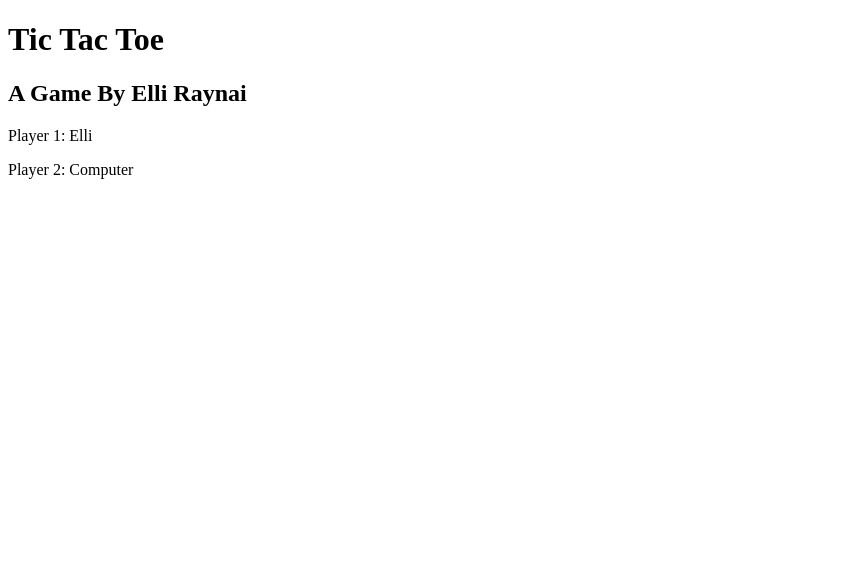
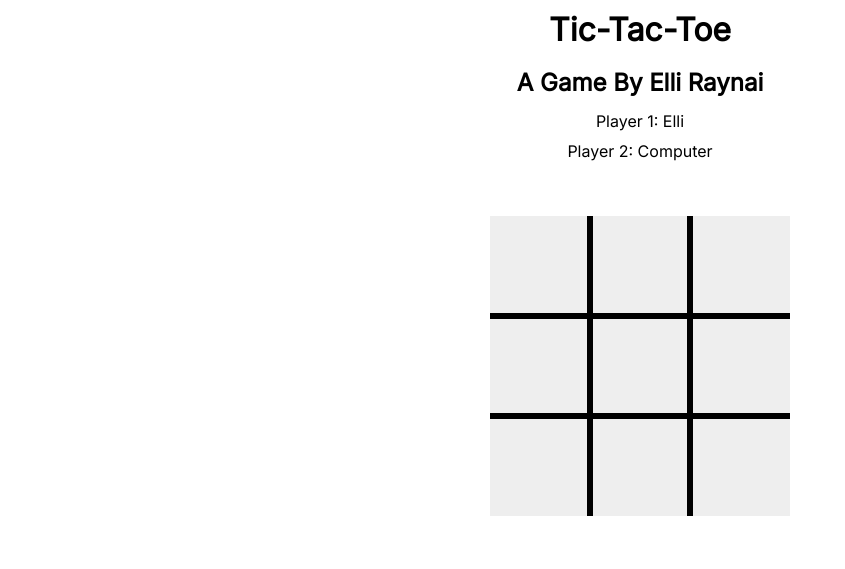
Before and after one commit to eraynai/tic-tac-toe, a website: page index.html in a window 1280 px wide. Shown: the whole page, without its empty margins (0-845 px from the left). Drawn offline with Linux system fonts and the light colour scheme.

Commit message:
board created

```diff
--- a/index.html
+++ b/index.html
@@ -10,12 +10,28 @@
       href="https://fonts.googleapis.com/css2?family=Inter:wght@300;400&display=swap"
       rel="stylesheet"
     />
+    <link rel="stylesheet" href="style.css" />
     <title>Document</title>
   </head>
   <body>
-    <h1>Tic Tac Toe</h1>
-    <h2>A Game By Elli Raynai</h2>
-    <p>Player 1: Elli</p>
-    <p>Player 2: Computer</p>
+    <div class="container">
+      <h1>Tic-Tac-Toe</h1>
+      <h2>A Game By Elli Raynai</h2>
+      <p>Player 1: Elli</p>
+      <p>Player 2: Computer</p>
+      <div class="play-container">
+        <div class="play-area">
+          <div id="block_0" class="block"></div>
+          <div id="block_1" class="block"></div>
+          <div id="block_2" class="block"></div>
+          <div id="block_3" class="block"></div>
+          <div id="block_4" class="block"></div>
+          <div id="block_5" class="block"></div>
+          <div id="block_6" class="block"></div>
+          <div id="block_7" class="block"></div>
+          <div id="block_8" class="block"></div>
+        </div>
+      </div>
+    </div>
   </body>
 </html>
--- a/style.css
+++ b/style.css
@@ -0,0 +1,74 @@
+* {
+  margin: 0;
+  padding: 0;
+  box-sizing: border-box;
+  font-family: "Inter", sans-serif;
+}
+
+.container {
+  margin: 0 auto;
+  width: 90%;
+}
+
+h1,
+h2 {
+  text-align: center;
+  padding: 0.6rem;
+}
+
+p {
+  text-align: center;
+  padding: 0.3rem;
+}
+
+.play-container {
+  min-height: 50vh;
+  display: flex;
+  flex-direction: column;
+  justify-content: center;
+  align-items: center;
+}
+
+.play-area {
+  display: grid;
+  width: 300px;
+  height: 300px;
+  grid-template-columns: auto auto auto;
+  background-color: #eee;
+}
+
+.block {
+  display: flex;
+  width: 100px;
+  height: 100px;
+  align-items: center;
+  justify-content: center;
+  font-size: 3rem;
+  font-weight: bold;
+  border: 3px solid black;
+  transition: background 0.2s ease-in-out;
+}
+
+#block_0,
+#block_1,
+#block_2 {
+  border-top: none;
+}
+
+#block_0,
+#block_3,
+#block_6 {
+  border-left: none;
+}
+
+#block_6,
+#block_7,
+#block_8 {
+  border-bottom: none;
+}
+
+#block_2,
+#block_5,
+#block_8 {
+  border-right: none;
+}
```
